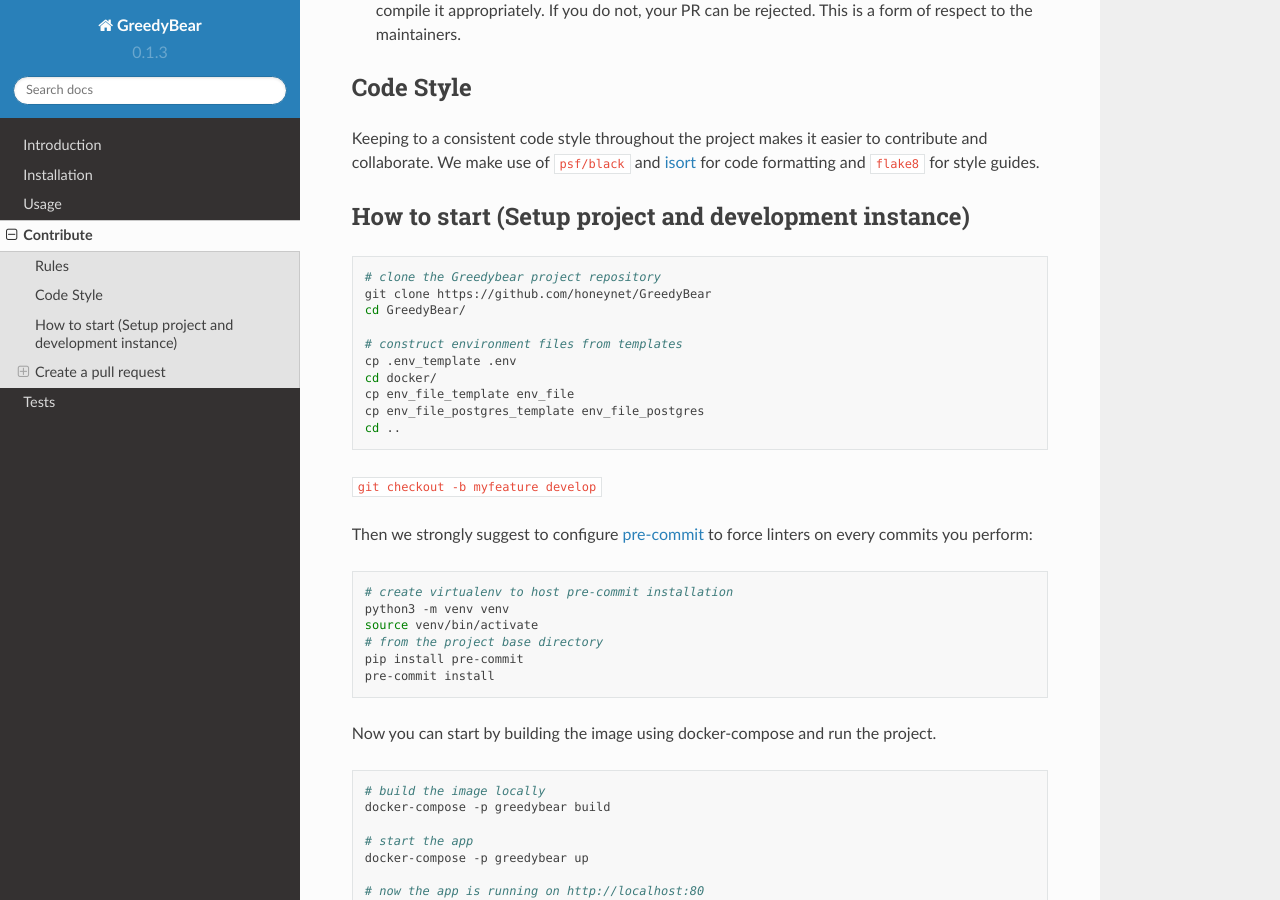
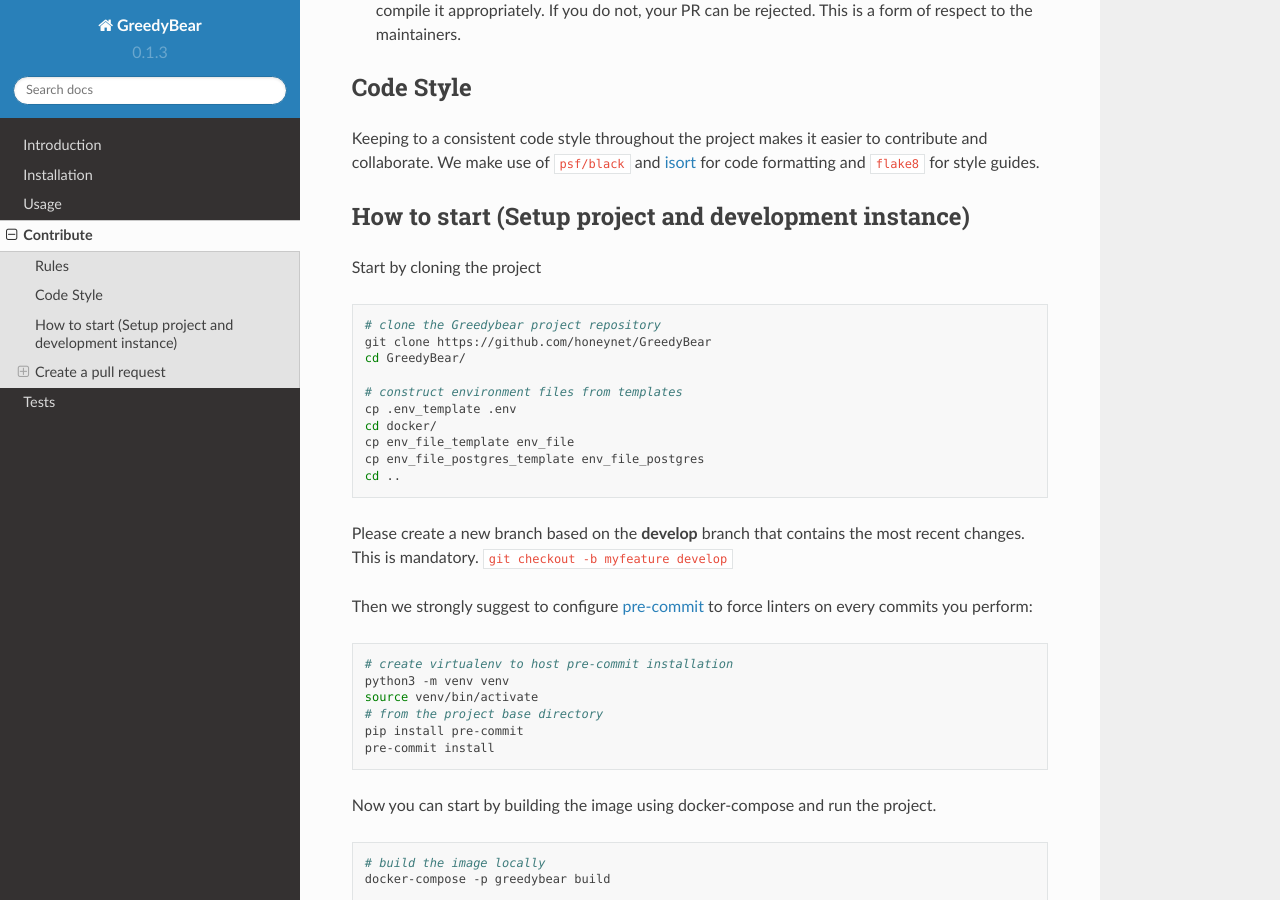
Before and after one commit to intelowlproject/GreedyBear, a Sphinx documentation site: the page built from docs/source/Contribute.md, in a window 1280 px wide and 900 px high, scrolled down 769 px. Built offline with Sphinx 7.4.7 and the Read the Docs theme 2.0.0, drawn with Linux system fonts in a browser that asks for light colours.

Commit message:
updated contribute.md

````diff
--- a/docs/source/Contribute.md
+++ b/docs/source/Contribute.md
@@ -19,6 +19,7 @@
 Keeping to a consistent code style throughout the project makes it easier to contribute and collaborate. We make use of [`psf/black`](https://github.com/psf/black) and [isort](https://pycqa.github.io/isort/) for code formatting and [`flake8`](https://flake8.pycqa.org) for style guides.
 
 ## How to start (Setup project and development instance)
+Start by cloning the project
 ```bash
 # clone the Greedybear project repository
 git clone https://github.com/honeynet/GreedyBear
@@ -31,7 +32,7 @@
 cp env_file_postgres_template env_file_postgres
 cd ..
 ```
-
+Please create a new branch based on the **develop** branch that contains the most recent changes. This is mandatory.
 `git checkout -b myfeature develop`
 
 Then we strongly suggest to configure [pre-commit](https://github.com/pre-commit/pre-commit) to force linters on every commits you perform:
````
